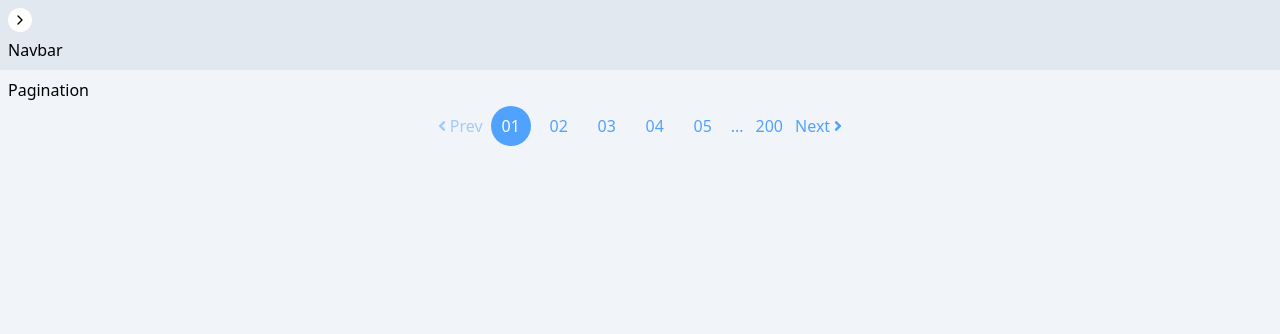
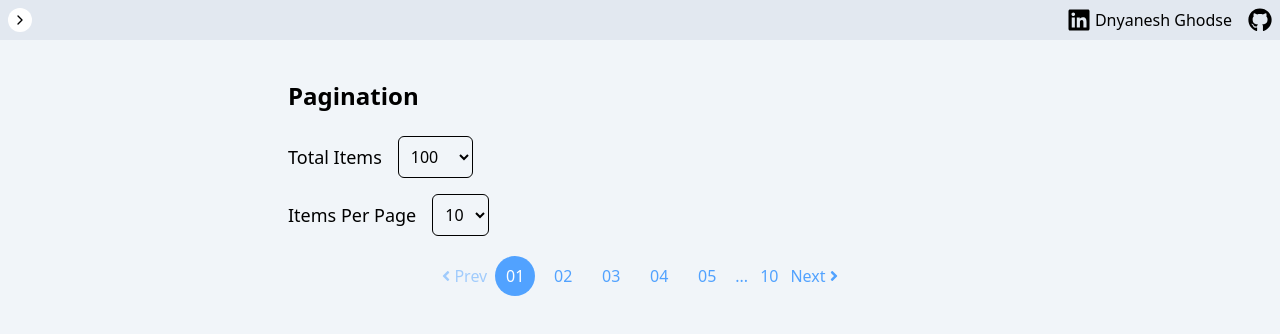
Before and after one commit to dnyanesh-ghodse07/react-components, a React (Vite) app: page /pagination in a window 1280 px wide. Shown: the top 334 px of the page. Built offline with nearby package versions, Linux system fonts and the light colour scheme.

Commit message:
refactor: update StarRating component and improve pagination layout

```diff
--- a/src/App.tsx
+++ b/src/App.tsx
@@ -3,8 +3,8 @@ import Layout from "./pages/layout";
 import { Route, Routes } from "react-router-dom";
 import './App.css'
 import PaginationPage from "./pages/Pagination";
-import StarRating from "./components/StarRating/StarRating";
 import OtpInputPage from "./pages/OtpInputPage/OtpInputPage";
+import StarRatingPage from "./pages/StarRatingPage";
 
 function App() {
   return (
@@ -20,7 +20,7 @@ function App() {
           <Route path="/digital-clock" element={<Files />} />
           <Route path="/stopwatch" element={<Files />} />
 
-          <Route path="/star-rating" element={<StarRating />} />
+          <Route path="/star-rating" element={<StarRatingPage />} />
           <Route path="/file-explorer" element={<Files />} />
           <Route path="/pagination" element={<PaginationPage />} />
           <Route path="/otp-input" element={<OtpInputPage />} />
--- a/src/components/Files/Files.tsx
+++ b/src/components/Files/Files.tsx
@@ -58,7 +58,7 @@ const File = ({ file }: { file: FileProps }) => {
           className="flex items-center gap-2 cursor-pointer"
         >
           <span>{file.name}</span>
-          {file.children && (
+          {file.children?.length as number > 0 && (
             <span>{isOpen ? "-" : "+"}</span>
           )}
         </div>
--- a/src/components/Pagination/types.ts
+++ b/src/components/Pagination/types.ts
@@ -4,5 +4,4 @@ export interface PaginationProps {
   onPageChange: (page: number) => void;
   itemsPerPage: number;
   visiblePages?: number;
-  color: string
 }
--- a/src/components/StarRating/StarRating.tsx
+++ b/src/components/StarRating/StarRating.tsx
@@ -1,14 +1,22 @@
-import { useState } from "react";
+import { useEffect, useState } from "react";
 import { GrStarOutline } from "react-icons/gr";
 
-const StarRating = ({ numOfStars = 5 }) => {
+interface StarRatingProps {
+  numOfStars?: 3 | 5;
+  handleOnChange: (rating: number) => void;
+}
+
+const StarRating = ({ numOfStars = 5, handleOnChange }: StarRatingProps) => {
   const [rating, setRating] = useState(0);
   const [hover, setHover] = useState(0);
 
-  const stars = Array(numOfStars).fill(0);
+  useEffect(() => {
+    if(handleOnChange) handleOnChange(rating);
+  }, [rating, handleOnChange]);
+
   return (
     <div className="flex items-center space-x-2">
-      {stars.map((_, i) => (
+      {Array(numOfStars).fill(0)?.map((_, i) => (
         <span
           key={i}
           onClick={() => setRating(i + 1)}
--- a/src/pages/OtpInputPage/OtpInputPage.tsx
+++ b/src/pages/OtpInputPage/OtpInputPage.tsx
@@ -42,13 +42,12 @@ const OtpInputPage = () => {
   return (
     <div>
       <div className="flex flex-row gap-2 items-center mb-2">
-      <h1 className="text-2xl font-semibold text-blue-400">OTP Input</h1>
-      <button className="cursor-pointer">
-        <a href="">
-
-        <FaGithub className="text-2xl" />
-        </a>
-      </button>
+        <h1 className="text-2xl font-semibold text-blue-400">OTP Input</h1>
+        <button className="cursor-pointer">
+          <a href="https://github.com/dnyanesh-ghodse07/react-components/blob/main/src/components/OtpInputs/OtpInputs.tsx">
+            <FaGithub className="text-2xl" />
+          </a>
+        </button>
       </div>
       <p>Correct OTP: {otpLength === 4 ? "1234" : "123456"}</p>
       <div className="flex items-center">
@@ -67,7 +66,7 @@ const OtpInputPage = () => {
           ))}
         </div>
       </div>
-      <div className="mt-4 text-center">
+      <div className="mt-4 text-center p-4 mx-auto">
         {message ? (
           <div className="flex items-center flex-col gap-4  mt-1">
             <p>{message}</p>
--- a/src/pages/Pagination/index.tsx
+++ b/src/pages/Pagination/index.tsx
@@ -1,15 +1,67 @@
+import { useState } from "react";
 import Pagination from "../../components/Pagination/Pagination";
 
 const PaginationPage = () => {
+  const [totalItems, setTotalItems] = useState(100);
+  const [itemsPerPage, setItemsPerPage] = useState(10);
+  const [currentPage, setCurrentPage] = useState(1);
+
+  const handlePageChange = (page: number) => {
+    setCurrentPage(page);
+    console.log("Current Page:", page);
+  };
+
+  const handleTotalItemsChange = (e: React.ChangeEvent<HTMLSelectElement>) => {
+    setTotalItems(Number(e.target.value));
+    setCurrentPage(1); // Reset to the first page
+  };
+
+  const handleItemsPerPageChange = (e: React.ChangeEvent<HTMLSelectElement>) => {
+    setItemsPerPage(Number(e.target.value));
+    setCurrentPage(1); // Reset to the first page
+  };
+
   return (
-    <div className="">
-      <h1>Pagination</h1>
+    <div className="p-8 max-w-3xl mx-auto">
+      <h1 className="text-2xl font-bold mb-6">Pagination</h1>
+
+      {/* Total Items */}
+      <div className="flex items-center space-x-4 mb-4">
+        <h1 className="text-lg">Total Items</h1>
+        <select
+          value={totalItems}
+          onChange={handleTotalItemsChange}
+          className="border rounded-md p-2"
+        >
+          <option value="100">100</option>
+          <option value="300">300</option>
+          <option value="500">500</option>
+          <option value="1000">1000</option>
+        </select>
+      </div>
+
+      {/* Items Per Page */}
+      <div className="flex items-center space-x-4 mb-4">
+        <h1 className="text-lg">Items Per Page</h1>
+        <select
+          value={itemsPerPage}
+          onChange={handleItemsPerPageChange}
+          className="border rounded-md p-2"
+        >
+          <option value="5">5</option>
+          <option value="10">10</option>
+          <option value="20">20</option>
+          <option value="50">50</option>
+        </select>
+      </div>
+
+      {/* Pagination Component */}
       <div className="w-full">
         <Pagination
-          currentPage={1}
-          onPageChange={(page) => console.log(page)}
-          totalItems={1000}
-          itemsPerPage={5}
+          currentPage={currentPage}
+          onPageChange={handlePageChange}
+          totalItems={totalItems}
+          itemsPerPage={itemsPerPage}
         />
       </div>
     </div>
--- /dev/null
+++ b/src/pages/StarRatingPage/index.tsx
@@ -0,0 +1,22 @@
+import { useState } from 'react';
+import StarRating from '../../components/StarRating/StarRating'
+
+
+const StarRatingPage = () => {
+  const [rating, setRating] = useState<number | null>(null);
+
+  const handleOnChange = (star: number) => {
+    setRating(star)
+  }
+  return (
+    <div>
+        <h1 className='text-2xl mb-2'>Star Rating</h1>
+        <p>You Rated: {rating}</p>
+        <div className='p-2 flex items-center justify-center my-2'>
+        <StarRating handleOnChange={handleOnChange}/>
+        </div>
+    </div>
+  )
+}
+
+export default StarRatingPage
--- a/src/pages/layout.tsx
+++ b/src/pages/layout.tsx
@@ -1,6 +1,7 @@
 // import React from "react";
 // import Files from "../components/Files";
 import { useEffect, useState } from "react";
+import { FaGithub, FaLinkedin } from "react-icons/fa";
 import { FiChevronLeft, FiChevronRight } from "react-icons/fi";
 import { NavLink, Outlet } from "react-router-dom";
 
@@ -11,14 +12,13 @@ const Layout = () => {
     if (window.innerWidth < 768) {
       setSidebarClose(false);
     }
-  }
-  , []);
+  }, []);
 
   return (
     <div className="bg-slate-100 w-screen h-screen flex">
       {sidebarClose && (
-        <aside className="min-w-28 p-2 rounded-md shadow">
-          <h2 className="text-2xl font-semibold">Dev</h2>
+        <aside className="min-w-36 px-2 py-4 rounded-md shadow">
+          <h2 className="text-xl font-semibold border-b-1 mb-2">Components</h2>
           <ul className="">
             <li>
               <NavLink to="/file-explorer" className="block p-2">
@@ -44,7 +44,7 @@ const Layout = () => {
         </aside>
       )}
       <div className="w-full">
-        <nav className="bg-slate-200 p-2">
+        <nav className="bg-slate-200 p-2 flex flex-row justify-between items-center">
           <button onClick={() => setSidebarClose(!sidebarClose)}>
             {sidebarClose ? (
               <FiChevronLeft size={24} className="bg-white p-1 rounded-full" />
@@ -52,7 +52,19 @@ const Layout = () => {
               <FiChevronRight size={24} className="bg-white p-1 rounded-full" />
             )}
           </button>
-          <h1>Navbar</h1>
+          <div className="flex flex-row gap-4 items-center">
+
+            <a className="flex flex-row gap-1" href="http://www.linkedin.com/in/dnyaneshwar-ghodse">
+              <FaLinkedin className="text-2xl" />
+              <h1>Dnyanesh Ghodse</h1>
+            </a>
+
+            <button className="cursor-pointer">
+              <a href="https://github.com/dnyanesh-ghodse07">
+                <FaGithub className="text-2xl" />
+              </a>
+            </button>
+          </div>
         </nav>
         <main className="p-2">
           <Outlet />
```
